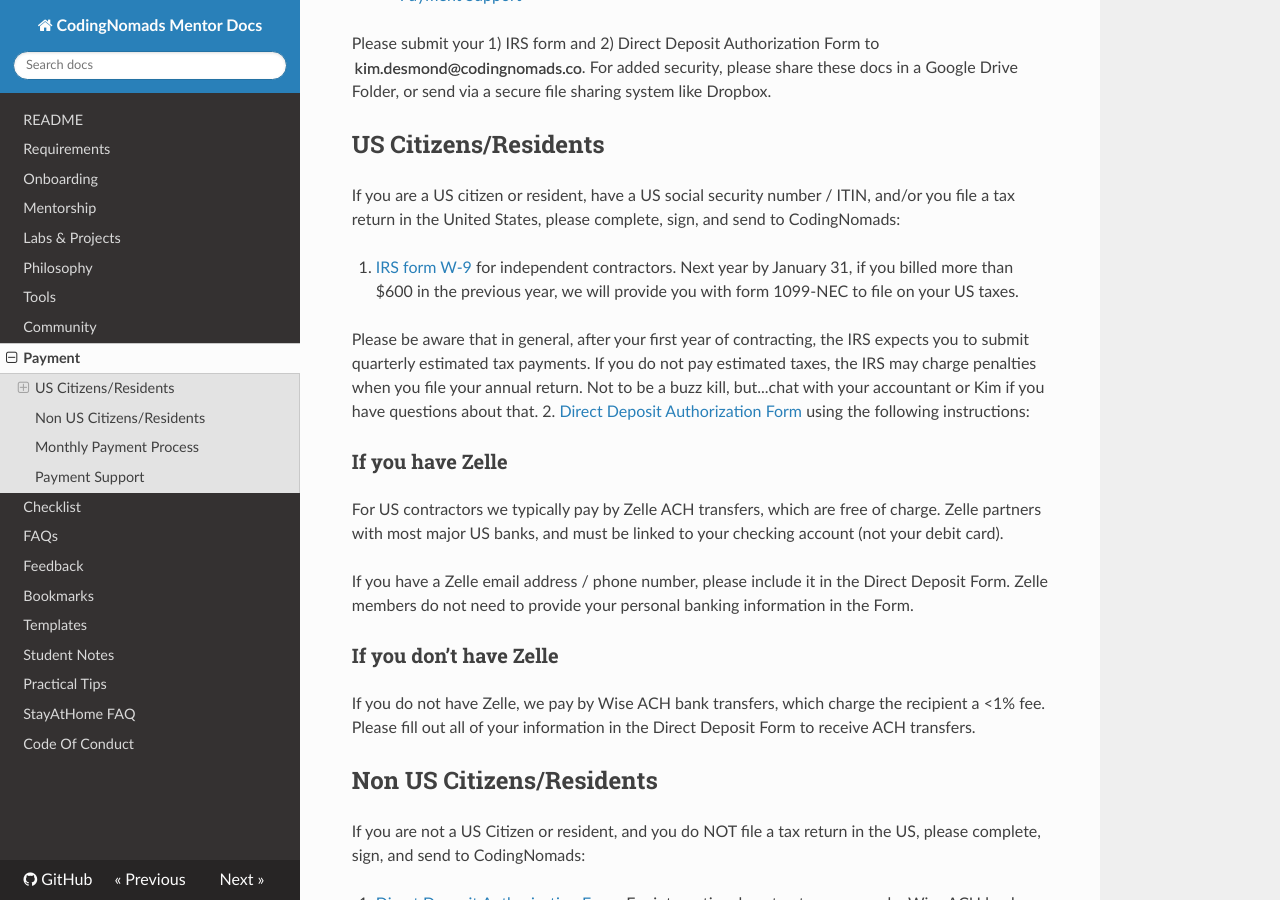
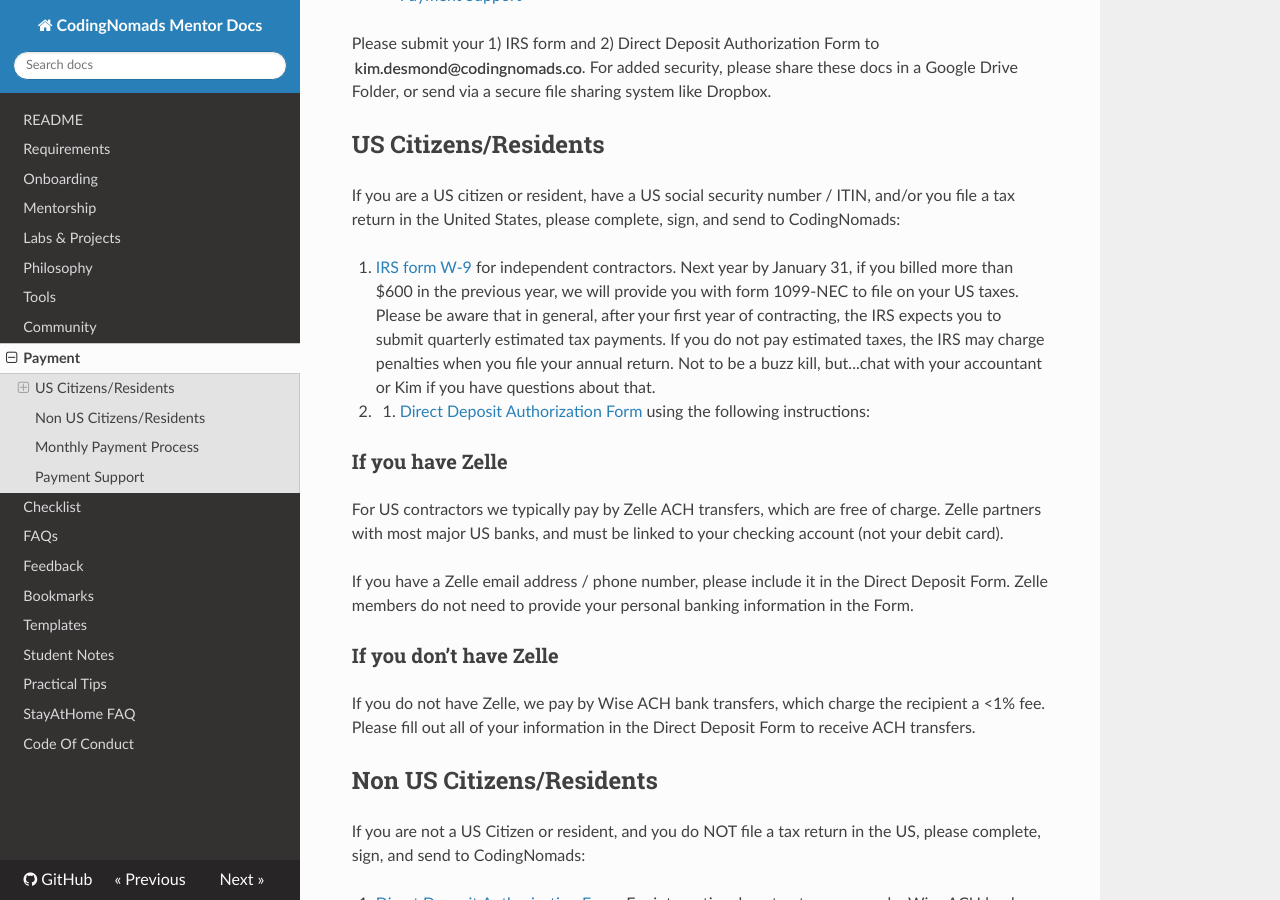
Before and after one commit to CodingNomads/mentor-docs, an MkDocs documentation site: the page built from docs/07_payment.md, in a window 1280 px wide and 900 px high, scrolled down 476 px. Built offline with MkDocs 1.6.1, drawn with Linux system fonts in a browser that asks for light colours; nearby versions of some CDN libraries; some of the changed lines change nothing that is shown.

Commit message:
Update 07_payment.md

```diff
--- a/docs/07_payment.md
+++ b/docs/07_payment.md
@@ -12,10 +12,8 @@
 
 If you are a US citizen or resident, have a US social security number / ITIN, and/or you file a tax return in the United States, please complete, sign, and send to CodingNomads:
 
-1. [IRS form W-9](https://www.irs.gov/pub/irs-pdf/fw9.pdf) for independent contractors. Next year by January 31, if you billed more than $600 in the previous year, we will provide you with form 1099-NEC to file on your US taxes.
-
-Please be aware that in general, after your first year of contracting, the IRS expects you to submit quarterly estimated tax payments. If you do not pay estimated taxes, the IRS may charge penalties when you file your annual return. Not to be a buzz kill, but...chat with your accountant or Kim if you have questions about that.
-2. [Direct Deposit Authorization Form](https://drive.google.com/file/d/1MsYAWVkjDAfRB5Au7BKbMmRLh2KyuC72/view?usp=sharing) using the following instructions:
+1. [IRS form W-9](https://www.irs.gov/pub/irs-pdf/fw9.pdf) for independent contractors. Next year by January 31, if you billed more than $600 in the previous year, we will provide you with form 1099-NEC to file on your US taxes. Please be aware that in general, after your first year of contracting, the IRS expects you to submit quarterly estimated tax payments. If you do not pay estimated taxes, the IRS may charge penalties when you file your annual return. Not to be a buzz kill, but...chat with your accountant or Kim if you have questions about that.
+2. 2. [Direct Deposit Authorization Form](https://drive.google.com/file/d/1MsYAWVkjDAfRB5Au7BKbMmRLh2KyuC72/view?usp=sharing) using the following instructions:
 
 ### If you have Zelle
 
```
